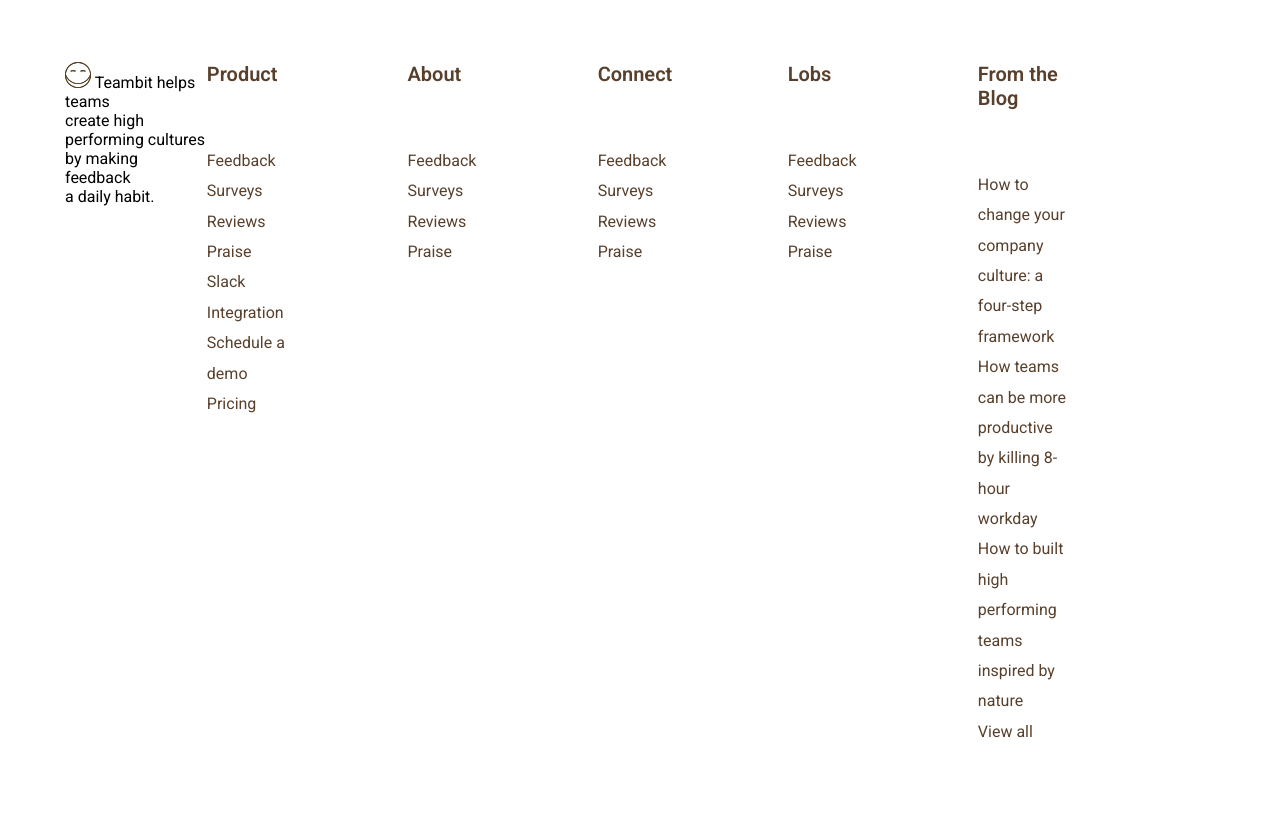
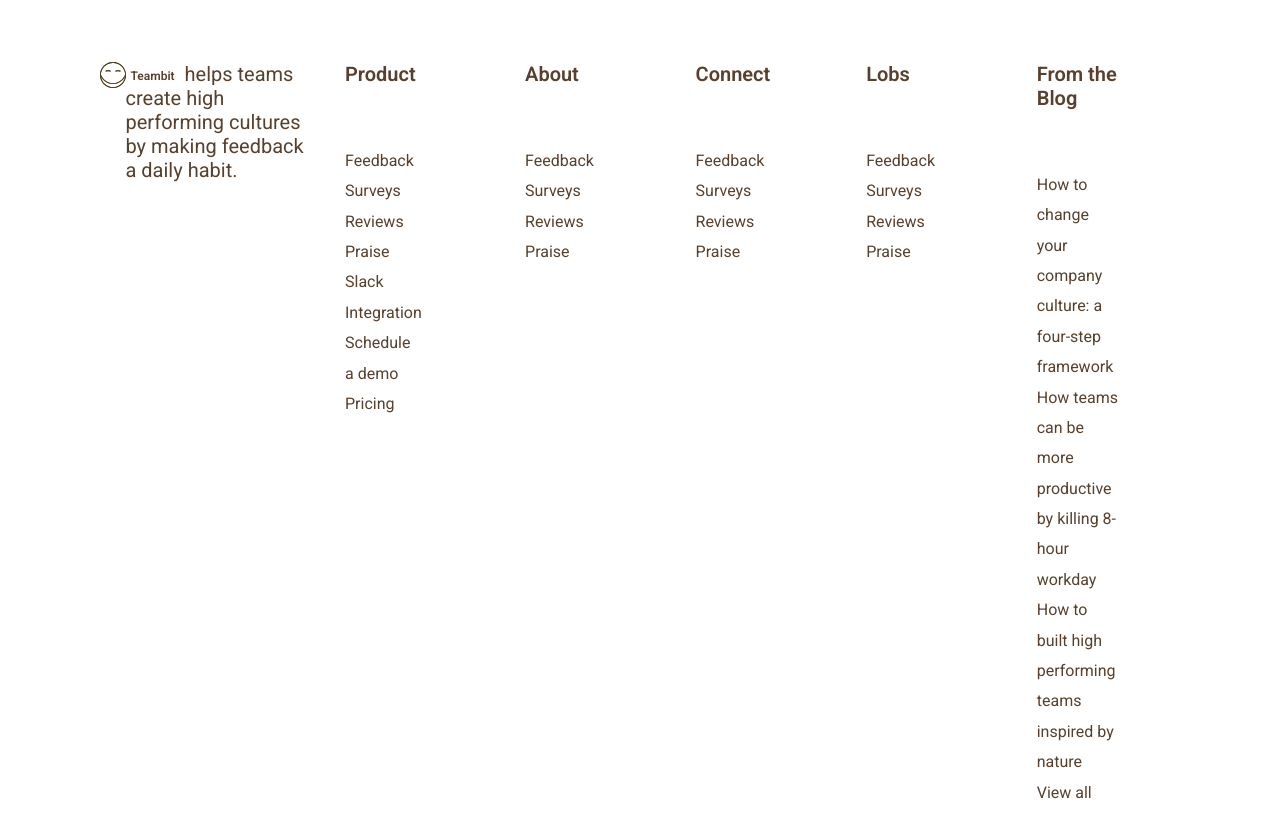
Before and after one commit to romina-trazzi/node-sass-teambit, a website: page index.html in a window 1280 px wide. Shown: the part 6210-7047 px from the top of the page. Drawn offline with Linux system fonts and the light colour scheme.

Commit message:
Commit footer terminato

```diff
--- a/index.html
+++ b/index.html
@@ -426,7 +426,7 @@
 
                 <div id="logo_mini">
                     <span><img src="dist/img/logo-small.svg" alt="logo small"></span>
-                    <span>
+                    <span class="logo_footer">
                         <span id="teambit">Teambit</span> helps teams <br> create high <br> performing cultures <br> by
                         making feedback <br> a daily habit.
                     </span>
--- a/src/Partials/_footer.scss
+++ b/src/Partials/_footer.scss
@@ -5,11 +5,25 @@
 
     & .table {
         display: flex;
-        justify-content: center;
+        position: relative;
+        right: -3%;
 
-        #logo-mini {
-            width: 50%;
-            @include Font(18px, 600);
+
+        #logo_mini {
+            width: 30%;
+            @include Font(20px, 300);
+            display: flex;
+            justify-content: start;
+            & .logo_footer {
+                & #teambit {
+                    color: map-get($colorPalette, ocean);
+                    @include Font(12px, 600);
+                    vertical-align: middle;
+                    margin-right: 5px;
+                    margin-left: 5px;
+                }
+            }
+
         }
 
         & .col_footer {
```
Also changed, not shown: dist/css/style.css.
